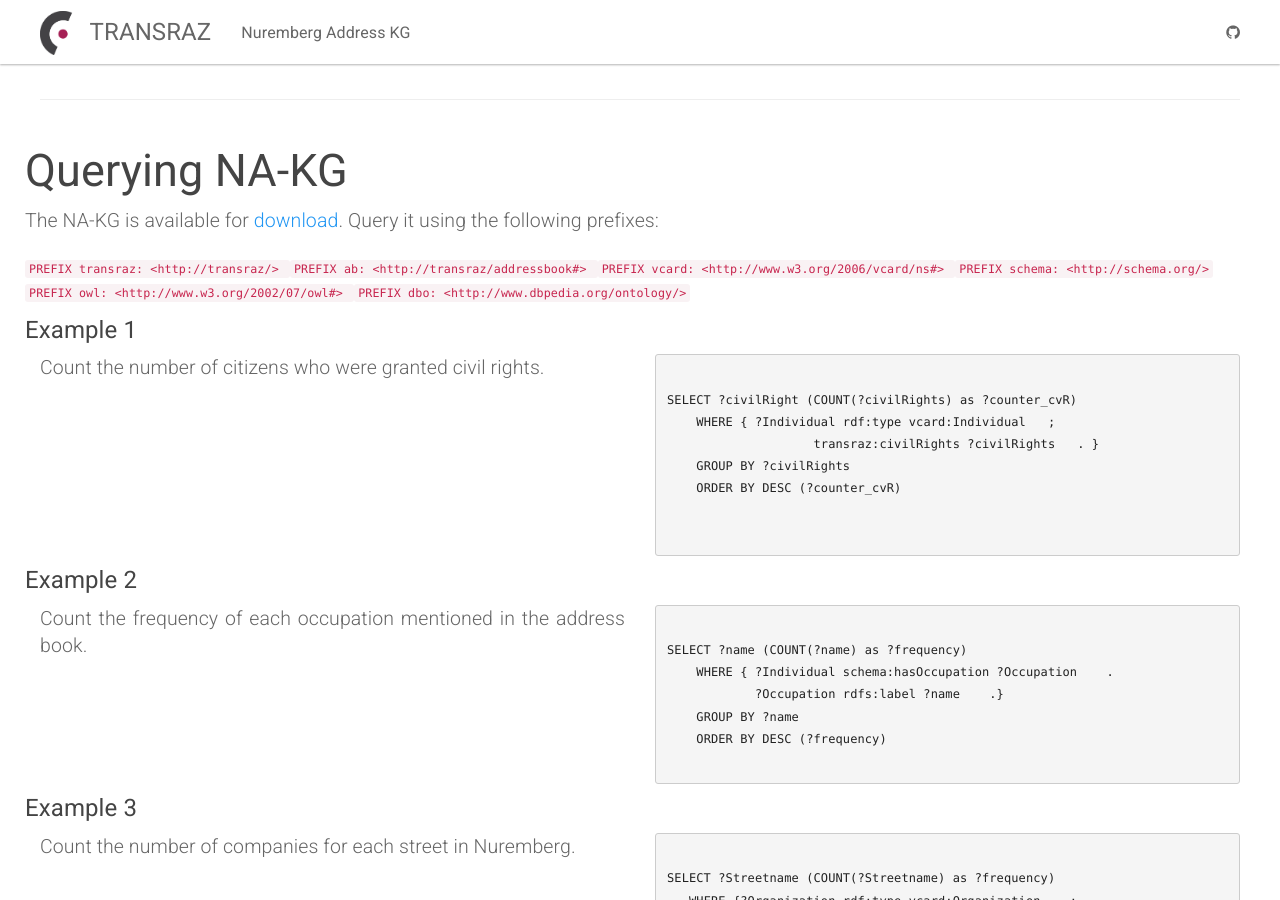
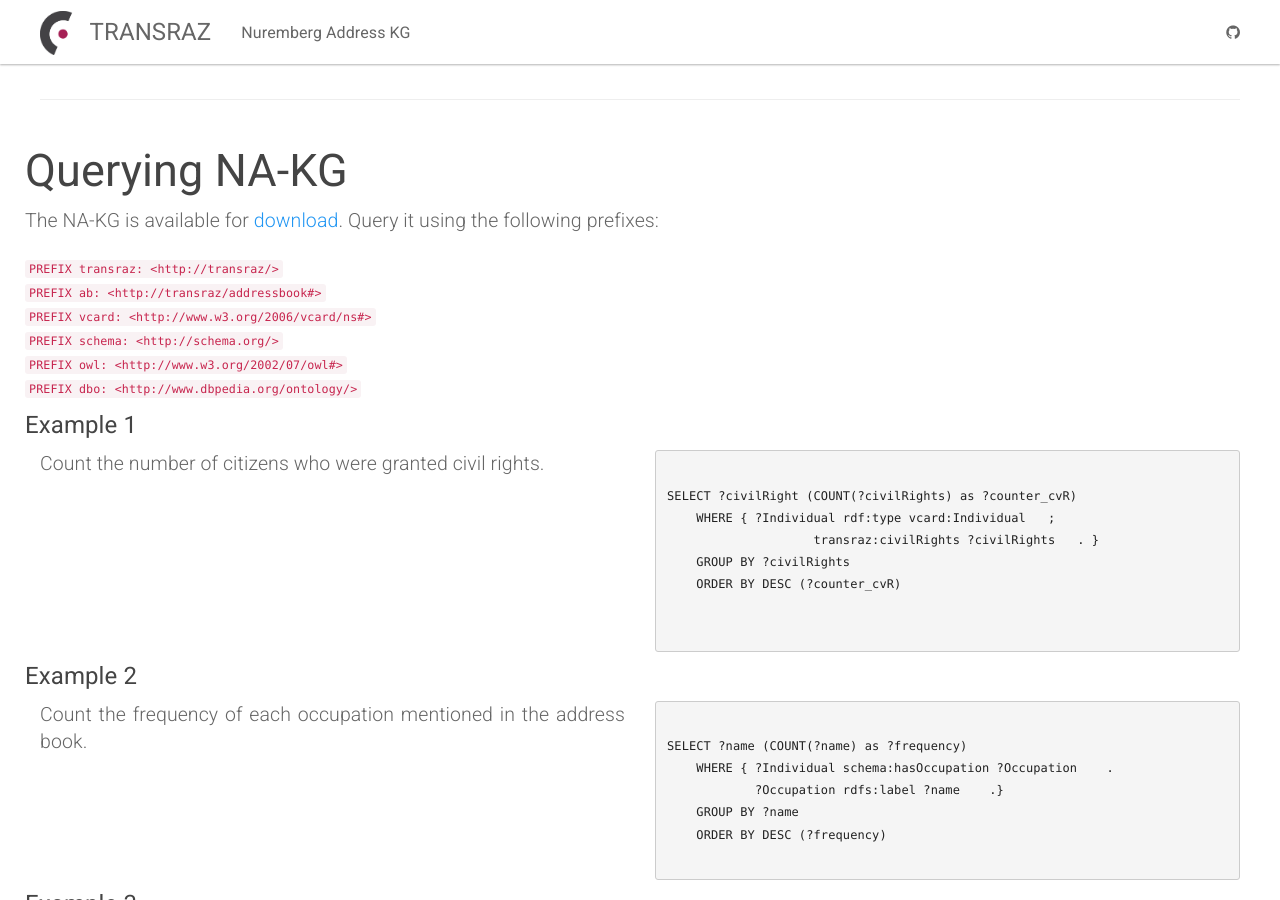
Before and after one commit to ISE-FIZKarlsruhe/Transraz, a Jekyll site: the page built from NA-KG.html, in a window 1280 px wide and 900 px high, scrolled down 2479 px. Built offline with Jekyll 4.4.1, drawn with Linux system fonts in a browser that asks for light colours.

```diff
--- a/NA-KG.html
+++ b/NA-KG.html
@@ -84,12 +84,12 @@
         <h2 class="header-light regular-pad">Querying NA-KG</h2>
         <p class="lead" align="justify">The NA-KG is available for <a href="https://github.com/ISE-FIZKarlsruhe/Transraz/raw/main/NurembergAddressKG/NA-KG.ttl">download</a>. Query it using the following prefixes:</p>
 
-<code>PREFIX transraz: &lt;http://transraz/&gt; </code>
-<code>PREFIX ab: &lt;http://transraz/addressbook#&gt; </code>
-<code>PREFIX vcard: &lt;http://www.w3.org/2006/vcard/ns#&gt; </code>
-<code>PREFIX schema: &lt;http://schema.org/&gt; </code>
-<code>PREFIX owl: &lt;http://www.w3.org/2002/07/owl#&gt; </code>
-<code>PREFIX dbo: &lt;http://www.dbpedia.org/ontology/&gt; </code>
+<code>PREFIX transraz: &lt;http://transraz/&gt; </code> <br>
+<code>PREFIX ab: &lt;http://transraz/addressbook#&gt; </code> <br>
+<code>PREFIX vcard: &lt;http://www.w3.org/2006/vcard/ns#&gt; </code> <br>
+<code>PREFIX schema: &lt;http://schema.org/&gt; </code> <br>
+<code>PREFIX owl: &lt;http://www.w3.org/2002/07/owl#&gt; </code> <br>
+<code>PREFIX dbo: &lt;http://www.dbpedia.org/ontology/&gt; </code> <br>
 
             <h4>Example 1</h4>
         <div class="col-md-6">
```
